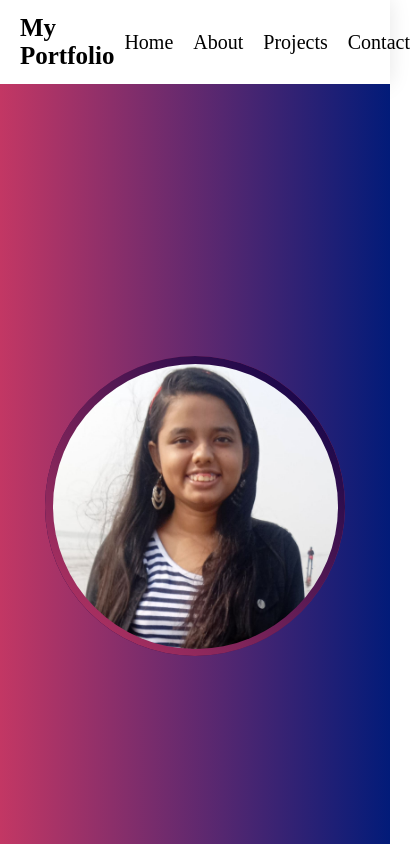
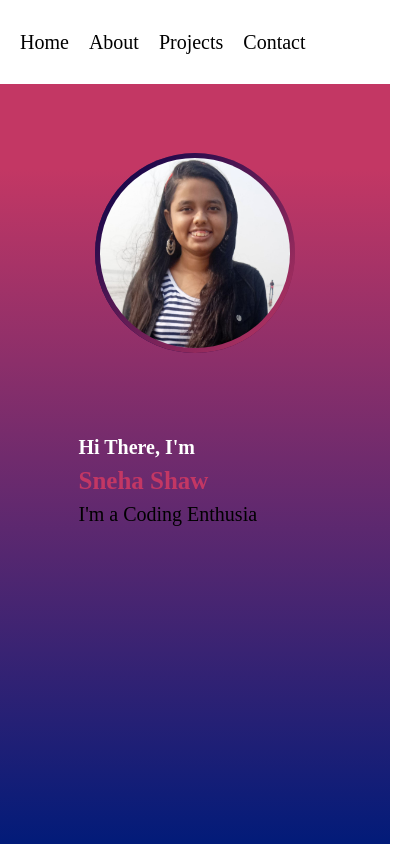
Before and after one commit to Sneha-Shaw/sneha-shaw_portfolio, a React (Create React App) app: page / in a window 390 px wide. Shown: the top 844 px of the page, 420 px wide, since content can reach past the window. Built offline with nearby package versions, Linux system fonts and the light colour scheme.

Commit message:
`feat`: `mobile view for home`

```diff
--- a/src/components/Navbar/styles.js
+++ b/src/components/Navbar/styles.js
@@ -11,7 +11,7 @@ export const useStyles = makeStyles((theme) => ({
         boxShadow: '0 0 2rem rgba(0,0,0,0.1)',
         zIndex: "2000",
         [theme.breakpoints.down('sm')]: {
-            padding: '0 2rem',
+            padding: '0 1rem',
         }
     },
     logo:{
@@ -20,6 +20,9 @@ export const useStyles = makeStyles((theme) => ({
         '& a':{
             color: '#000',
             textDecoration: 'none',
+        },
+        [theme.breakpoints.down('sm')]: {
+            display: "none"
         }
     },
     nav:{
@@ -39,6 +42,11 @@ export const useStyles = makeStyles((theme) => ({
                     }
                 }
             }
+        },
+        [theme.breakpoints.down('sm')]: {
+            '& ul':{
+            margin: "auto"
+        }
         }
     }
 }));
--- a/src/pages/Home/styles.js
+++ b/src/pages/Home/styles.js
@@ -9,6 +9,7 @@ export const useStyles = makeStyles((theme) => ({
         backgroundImage: " linear-gradient(to right,#C33764,#021B79)",
         [theme.breakpoints.down("md")]: {
             flexDirection: "column",
+            backgroundImage: " linear-gradient(to bottom,#C33764 10%,#021B79 90%)",
 
         },
     },
@@ -17,6 +18,11 @@ export const useStyles = makeStyles((theme) => ({
         display: "flex",
         justifyContent: "center",
         alignItems: "center",
+        [theme.breakpoints.down("md")]: {
+            // width: "70%",
+            height: "40%"
+
+        },
     },
     right: {
         width: "40%",
@@ -24,29 +30,47 @@ export const useStyles = makeStyles((theme) => ({
         justifyContent: "center",
         alignItems: "center",
         [theme.breakpoints.down("md")]: {
-            display: "none",
+            width: "70%",
+            textAlign: "center",
+            height: "60%"
         },
+
     },
     wrapper: {
         width: "100%",
+        height: "100%",
         padding: "2rem",
         lineHeight: '1.5',
-        "&>h2":{
-            fontSize:"3rem",
-            color:"white",
-            fontWeight:"bold",
+
+        "&>h2": {
+            fontSize: "3rem",
+            color: "white",
+            fontWeight: "bold",
         },
-        "&>h1":{
-            fontSize:"4.5rem",
-            color:"#C33764",
-            fontWeight:"bold",
+        "&>h1": {
+            fontSize: "4.5rem",
+            color: "#C33764",
+            fontWeight: "bold",
         },
-        "&>div":{
-            fontSize:"4rem !important",
-            color:"white",
-            fontWeight:"bold",
+        "&>div": {
+            fontSize: "4rem !important",
+            color: "white",
+            fontWeight: "bold",
         },
+        [theme.breakpoints.down("md")]: {
+            textAlign: "left",
 
+            "&>h2": {
+                fontSize: "2rem",
+                marginTop: "1rem"
+            },
+            "&>h1": {
+                fontSize: "2.5rem"
+            },
+            "&>div": {
+                fontSize: "2.5rem !important"
+            },
+        },
     },
     imgContainer: {
         height: 300,
@@ -59,8 +83,9 @@ export const useStyles = makeStyles((theme) => ({
         justifyContent: "center",
         alignItems: "center",
         [theme.breakpoints.down("md")]: {
-            height: 300,
-            width: 300,
+            height: 200,
+            width: 200
+
         },
     },
     imgContainer2: {
@@ -74,8 +99,10 @@ export const useStyles = makeStyles((theme) => ({
         justifyContent: "center",
         alignItems: "center",
         [theme.breakpoints.down("md")]: {
-            height: 300,
-            width: 300,
+            height: 200,
+            width: 200,
+            background: "linear-gradient(to top left,#C33764, #000046)",
+
         },
     },
     img: {
```
